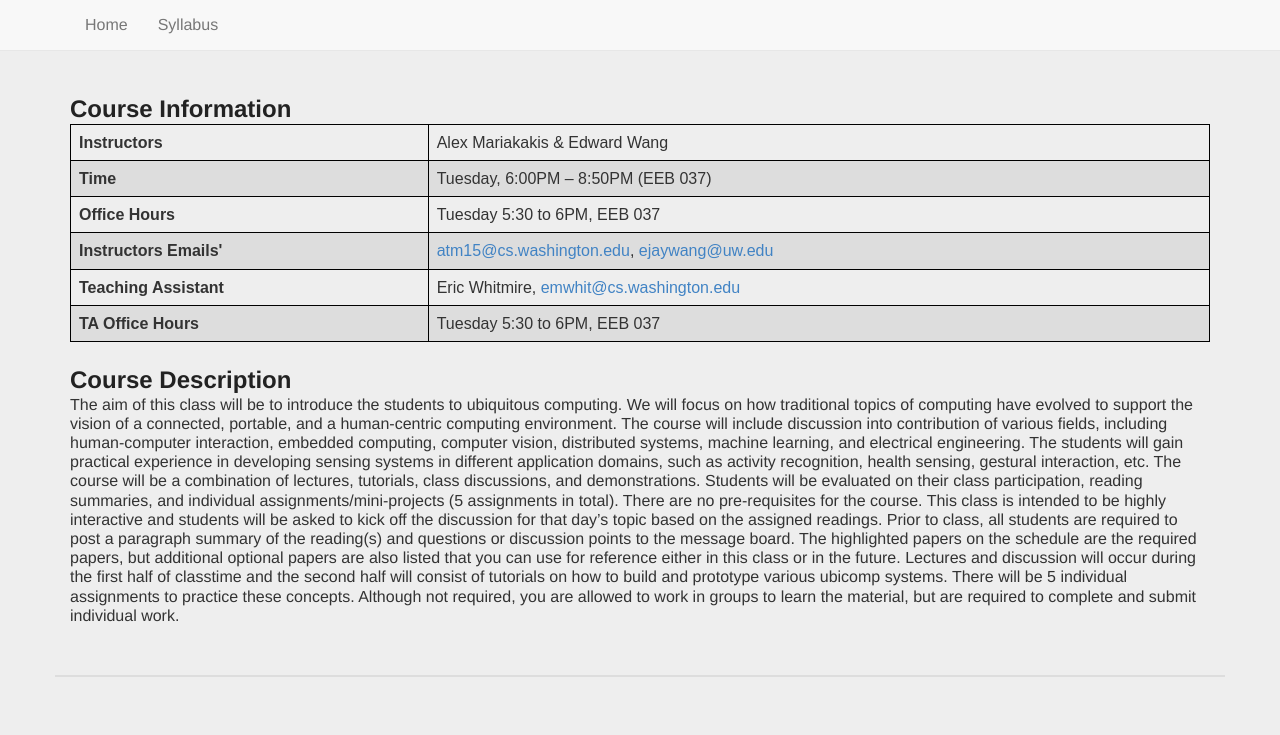
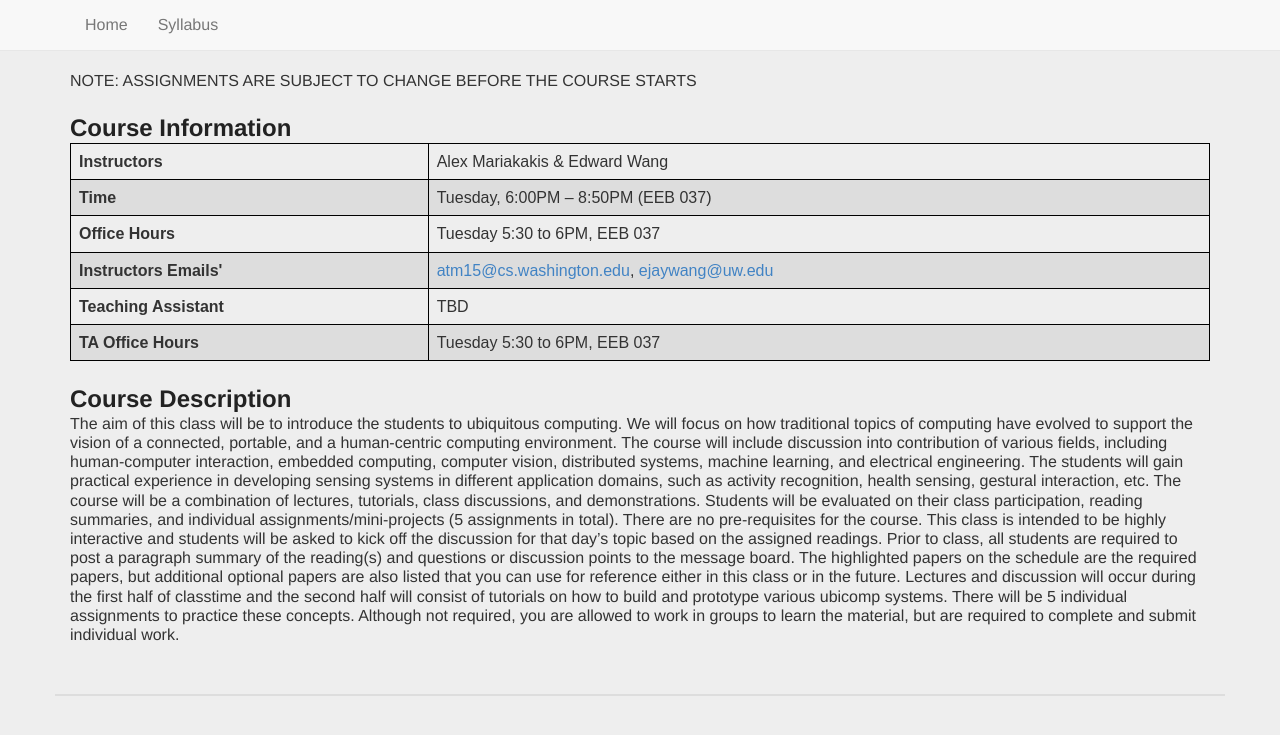
Before and after one commit to mariakakis/mhealth-course, a Jekyll site: the page built from index.html, in a window 1280 px wide. Shown: the top 735 px of the page. Built offline with Jekyll 4.4.1, drawn with Linux system fonts in a browser that asks for light colours; some web fonts are replaced.

Commit message:
index.html

```diff
--- a/index.html
+++ b/index.html
@@ -2,6 +2,11 @@
 layout: default
 
 ---
+<div class="row">
+  <div class="col-xs-12">
+    NOTE: ASSIGNMENTS ARE SUBJECT TO CHANGE BEFORE THE COURSE STARTS
+  </div>
+</div>
 <div class="row">
   <div class="col-xs-12">
     <h2>Course Information</h2>
@@ -25,7 +30,7 @@ layout: default
         </tr>
         <tr>
         <td><b>Teaching Assistant</b></td>
-          <td>Eric Whitmire, <a href="mailto:emwhit@cs.washington.edu">emwhit@cs.washington.edu</a></td>
+          <td>TBD</td>
         </tr>
         <tr>
           <td><b>TA Office Hours</b></td>
```
